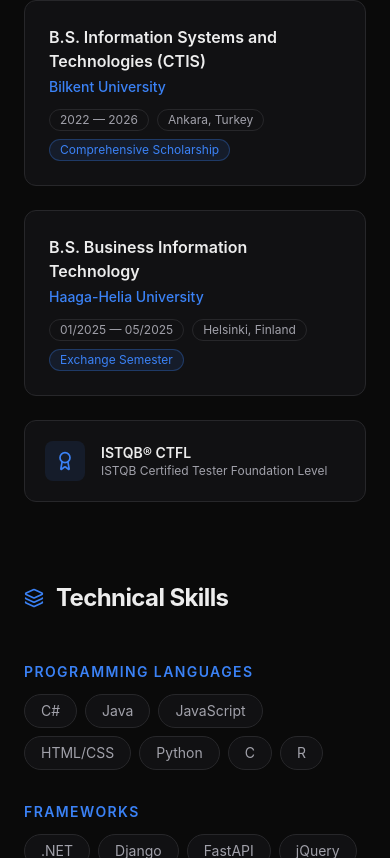
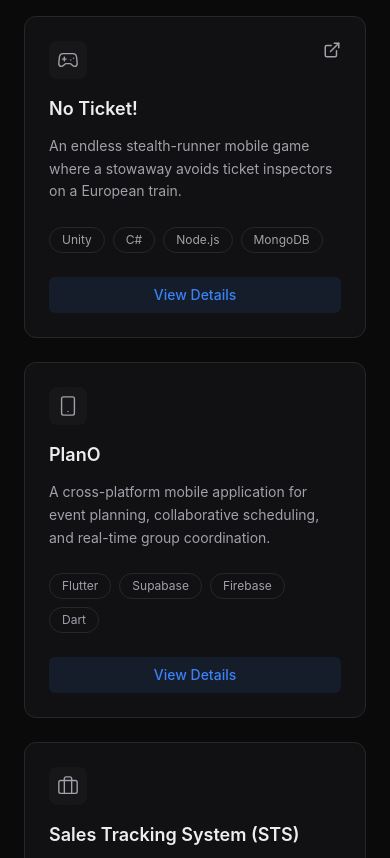
Before and after one commit to nefeygt/portfolio, a Next.js app: page / in a window 390 px wide. Shown: the part 2786-3644 px from the top of the page. Built offline with nearby package versions, Linux system fonts and the light colour scheme.

Commit message:
added new projects

```diff
--- /dev/null
+++ b/fix.js
@@ -0,0 +1 @@
+const fs = require("fs"); const content = fs.readFileSync("src/components/ProjectsSection.tsx", "utf8"); fs.writeFileSync("src/components/ProjectsSection.tsx", content.replace(/""/g, "\""), "utf8");
--- a/src/app/page.tsx
+++ b/src/app/page.tsx
@@ -13,8 +13,8 @@
       <main>
         <HeroSection />
         <ExperienceSection />
+        <ProjectsSection />
         <SkillsSection />
-        <ProjectsSection />
         <ContactSection />
       </main>
       <Footer />
--- a/src/components/ProjectsSection.tsx
+++ b/src/components/ProjectsSection.tsx
@@ -1,3 +1,7 @@
+"use client";
+
+import { useState, useEffect } from "react";
+import { AnimatePresence, motion } from "framer-motion";
 import {
   ExternalLink,
   Folder,
@@ -5,59 +9,85 @@
   Github,
   Code,
   Globe,
+  Server,
+  X,
+  Smartphone,
+  Briefcase
 } from "lucide-react";
 import type { LucideIcon } from "lucide-react";
 
 interface Project {
   title: string;
-  subtitle: string;
-  description: string;
+  shortDescription: string;
   technologies: string[];
+  fullStack: string[];
+  features: string[];
   icon: LucideIcon;
-  featured?: boolean;
-  comingSoon?: boolean;
-  github?: string;
-  live?: string;
+  githubUrl?: string;
+  liveUrl?: string;
 }
 
 const projects: Project[] = [
   {
-    title: "Waio",
-    subtitle: "2D Pixel Art Platformer Game",
-    description:
-      "Developed all game mechanics (player controls, physics interactions, level design) using object-oriented programming principles in C#. Configured Physics 2D settings for character movement, gravity, and collision detection. Optimized game performance and implemented a responsive user interface. Managed the entire Google Play Store publishing pipeline.",
-    technologies: ["Unity", "C#", "OOP", "Physics 2D"],
+    title: "No Ticket!",
+    shortDescription: "An endless stealth-runner mobile game where a stowaway avoids ticket inspectors on a European train.",
+    technologies: ["Unity", "C#", "Node.js", "MongoDB"],
+    fullStack: ["Unity", "C#", "Node.js", "Express", "MongoDB", "React", "Vite"],
+    features: [
+      "Developed the mobile game client using Unity and C#, paired with a custom Full-Stack LiveOps architecture (Node.js/Express, MongoDB) and a React/Vite admin dashboard.",
+      "Engineered a multi-stage Guard AI system encompassing custom dynamic Field of View (FOV) sightlines and smooth interpolation.",
+      "Architected robust Unity Editor tools (LevelEditorWindow, LevelValidator) for automated level generation and Over-The-Air (OTA) updates.",
+      "Implemented mobile-first performance optimizations utilizing heavy Object Pooling to eliminate runtime garbage collection spikes."
+    ],
     icon: Gamepad2,
-    featured: true,
-    github: "https://github.com/nefeygt/waio",
-    live: "https://nefeygt.itch.io/waio",
+    liveUrl: "https://noticket-admin.onrender.com/"
   },
   {
-    title: "TaskBoard Pro",
-    subtitle: "Full-Stack Project Management App",
-    description:
-      "A Kanban-style task management application with real-time collaborative boards, drag-and-drop functionality, and team workspaces. Features JWT authentication and role-based access control.",
-    technologies: ["React", "Node.js", "PostgreSQL", "Socket.io"],
-    icon: Code,
-    comingSoon: true,
-    github: "https://github.com/nefeygt",
+    title: "PlanO",
+    shortDescription: "A cross-platform mobile application for event planning, collaborative scheduling, and real-time group coordination.",
+    technologies: ["Flutter", "Supabase", "Firebase", "Dart"],
+    fullStack: ["Flutter", "Dart", "Riverpod", "Supabase", "PostgreSQL", "Firebase"],
+    features: [
+      "Built a cross-platform mobile app using Flutter (Dart) and Riverpod, integrating Supabase (PostgreSQL) for secure relational databases and Firebase for push notifications.",
+      "Orchestrated complex location-based services integrating OpenStreetMap and Google Maps for live geospatial presence tracking.",
+      "Engineered seamless background processes using a custom FCM handler for out-of-app notifications and dynamic routing.",
+      "Implemented advanced API integrations including deep linking, automated UI testing via device preview, and multi-language internationalization."
+    ],
+    icon: Smartphone,
+    //githubUrl: "https://github.com/PlanO-Organization/PlanO-Main",
+    //liveUrl: "https://github.com/PlanO-Organization/PlanO-Main"
   },
   {
-    title: "TravelLog",
-    subtitle: "Interactive Travel Journal",
-    description:
-      "A responsive web application for documenting and sharing travel experiences with interactive maps, photo galleries, and a rich text editor for writing journal entries.",
-    technologies: ["Next.js", "TypeScript", "Tailwind CSS", "Mapbox"],
-    icon: Globe,
-    comingSoon: true,
-    github: "https://github.com/nefeygt",
-    live: "#",
-  },
+    title: "Sales Tracking System (STS)",
+    shortDescription: "A comprehensive B2B SaaS platform designed for robust inventory management, order tracking, and administrative control.",
+    technologies: ["Next.js", "TypeScript", "Tailwind CSS", "PostgreSQL"],
+    fullStack: ["Next.js", "TypeScript", "Tailwind CSS", "Supabase", "PostgreSQL"],
+    features: [
+      "Architected a robust full-stack B2B SaaS platform using the Next.js App Router, TypeScript, Tailwind CSS, and Supabase.",
+      "Implemented an enterprise-grade Role-Based Access Control (RBAC) system securing administrative dashboards and complex CRUD operations.",
+      "Utilized Next.js Server Components and Server Actions to reduce client-side payloads while securely handling database mutations.",
+      "Configured Edge Middleware to intercept and manage both localized routing (English/Turkish i18n) and authenticated user sessions globally."
+    ],
+    icon: Briefcase,
+    //githubUrl: "#",
+    //liveUrl: "#"
+  }
 ];
 
 export default function ProjectsSection() {
+  const [selectedProject, setSelectedProject] = useState<Project | null>(null);
+
+  useEffect(() => {
+    if (selectedProject) {
+      document.body.style.overflow = "hidden";
+    } else {
+      document.body.style.overflow = "unset";
+    }
+    return () => { document.body.style.overflow = "unset"; };
+  }, [selectedProject]);
+
   return (
-    <section id="projects" className="px-6 py-24">
+    <section id="projects" className="px-6 py-24 relative">
       <div className="mx-auto max-w-5xl">
         <div className="mb-16 flex items-center gap-3">
           <Folder size={20} className="text-accent" />
@@ -70,51 +100,33 @@
             return (
               <article
                 key={i}
-                className={`relative group flex flex-col rounded-xl border bg-card p-6 transition-all duration-300 overflow-hidden ${
-                  project.featured
-                    ? "border-accent/30 sm:col-span-2 lg:col-span-1 hover:shadow-[0_0_24px_rgba(59,130,246,0.08)]"
-                    : project.comingSoon
-                      ? "border-border/50"
-                      : "border-border hover:border-accent/40 hover:shadow-[0_0_24px_rgba(59,130,246,0.08)]"
-                }`}
+                className="relative group flex flex-col rounded-xl border border-border bg-card p-6 transition-all duration-300 hover:border-accent/40 hover:shadow-[0_0_24px_rgba(59,130,246,0.08)]"
               >
-                <div className={project.comingSoon ? "opacity-30 select-none" : ""}>
                 <div className="mb-4 flex items-start justify-between">
-                    <div className="flex items-center gap-3">
-                      <div
-                        className={`rounded-lg p-2 ${
-                          project.featured
-                            ? "bg-accent/10 text-accent"
-                            : "bg-border/30 text-muted group-hover:text-accent"
-                        } transition-colors`}
-                      >
+                  <div className="rounded-lg bg-border/30 p-2 text-muted transition-colors group-hover:text-accent">
                     <Icon size={22} strokeWidth={1.5} />
                   </div>
-                      {project.featured && (
-                        <span className="rounded-full bg-accent/10 px-2.5 py-0.5 text-[10px] font-semibold tracking-wider text-accent uppercase">
-                          Featured
-                        </span>
-                      )}
-                    </div>
                   <div className="flex gap-3">
-                      {project.github && !project.comingSoon && (
+                    {project.githubUrl && (
                       <a
-                          href={project.github}
+                        href={project.githubUrl}
                         target="_blank"
                         rel="noopener noreferrer"
+                        onClick={(e) => e.stopPropagation()}
                         aria-label={`${project.title} source code`}
-                          className="text-muted transition-colors hover:text-foreground"
+                        className="text-muted transition-all hover:text-foreground hover:scale-110"
                       >
                         <Github size={18} />
                       </a>
                     )}
-                      {project.live && !project.comingSoon && (
+                    {project.liveUrl && (
                       <a
-                          href={project.live}
+                        href={project.liveUrl}
                         target="_blank"
                         rel="noopener noreferrer"
+                        onClick={(e) => e.stopPropagation()}
                         aria-label={`${project.title} live demo`}
-                          className="text-muted transition-colors hover:text-foreground"
+                        className="text-muted transition-all hover:text-foreground hover:scale-110"
                       >
                         <ExternalLink size={18} />
                       </a>
@@ -122,20 +134,16 @@
                   </div>
                 </div>
 
-                  <h3 className="mb-1 text-lg font-semibold transition-colors group-hover:text-accent">
+                <h3 className="mb-3 text-lg font-semibold transition-colors group-hover:text-accent">
                   {project.title}
                 </h3>
 
-                  <p className="mb-3 text-xs font-medium text-accent/70">
-                    {project.subtitle}
+                <p className="mb-6 flex-1 text-sm leading-relaxed text-muted line-clamp-3">
+                  {project.shortDescription}
                 </p>
 
-                  <p className="mb-6 flex-1 text-sm leading-relaxed text-muted">
-                    {project.description}
-                  </p>
-
-                  <div className="flex flex-wrap gap-2">
-                    {project.technologies.map((tech) => (
+                <div className="mb-6 flex flex-wrap gap-2">
+                  {project.technologies.slice(0, 4).map((tech) => (
                     <span
                       key={tech}
                       className="rounded-full border border-border px-3 py-1 text-xs text-muted transition-colors group-hover:border-accent/30 group-hover:text-foreground"
@@ -144,20 +152,109 @@
                     </span>
                   ))}
                 </div>
-                </div>
 
-                {project.comingSoon && (
-                  <div className="absolute inset-0 flex items-center justify-center backdrop-blur-md bg-card/30 rounded-xl">
-                    <span className="rounded-full border border-accent/40 bg-accent/10 px-5 py-2 text-sm font-semibold tracking-widest text-accent uppercase shadow-[0_0_20px_rgba(59,130,246,0.15)]">
-                      Coming Soon
-                    </span>
-                  </div>
-                )}
+                <button
+                  onClick={() => setSelectedProject(project)}
+                  className="mt-auto w-full rounded-md bg-accent/10 px-4 py-2 text-sm font-medium text-accent transition-colors hover:bg-accent hover:text-white"
+                >
+                  View Details
+                </button>
               </article>
             );
           })}
         </div>
       </div>
+
+      <AnimatePresence>
+        {selectedProject && (
+          <div className="fixed inset-0 z-50 flex items-center justify-center px-4">
+            <motion.div
+              initial={{ opacity: 0 }}
+              animate={{ opacity: 1 }}
+              exit={{ opacity: 0 }}
+              onClick={() => setSelectedProject(null)}
+              className="absolute inset-0 bg-background/80 backdrop-blur-sm"
+            />
+            <motion.div
+              initial={{ opacity: 0, scale: 0.95, y: 20 }}
+              animate={{ opacity: 1, scale: 1, y: 0 }}
+              exit={{ opacity: 0, scale: 0.95, y: 20 }}
+              transition={{ type: "spring", duration: 0.5 }}
+              className="relative z-10 w-full max-w-2xl overflow-y-auto max-h-[90vh] rounded-2xl border border-border bg-card p-6 shadow-2xl sm:p-8 custom-scrollbar"
+            >
+              <button
+                onClick={() => setSelectedProject(null)}
+                className="absolute right-4 top-4 rounded-full p-2 text-muted transition-colors hover:bg-muted/20 hover:text-foreground focus:outline-none"
+              >
+                <X size={20} />
+              </button>
+
+              <div className="mb-6 flex items-center gap-4">
+                <div className="rounded-xl bg-accent/10 p-3 text-accent shrink-0">
+                  <selectedProject.icon size={28} strokeWidth={1.5} />
+                </div>
+                <div>
+                  <h3 className="text-2xl font-bold">{selectedProject.title}</h3>
+                  <div className="mt-2 flex gap-3">
+                    {selectedProject.githubUrl && (
+                      <a
+                        href={selectedProject.githubUrl}
+                        target="_blank"
+                        rel="noopener noreferrer"
+                        className="flex items-center gap-2 text-sm text-muted hover:text-foreground transition-colors"
+                      >
+                        <Github size={16} />
+                        Source
+                      </a>
+                    )}
+                    {selectedProject.liveUrl && (
+                      <a
+                        href={selectedProject.liveUrl}
+                        target="_blank"
+                        rel="noopener noreferrer"
+                        className="flex items-center gap-2 text-sm text-muted hover:text-foreground transition-colors"
+                      >
+                        <ExternalLink size={16} />
+                        Live Demo
+                      </a>
+                    )}
+                  </div>
+                </div>
+              </div>
+
+              <div className="mb-8">
+                <h4 className="mb-3 text-sm font-semibold text-foreground/80 uppercase tracking-wider">
+                  Tech Stack
+                </h4>
+                <div className="flex flex-wrap gap-2">
+                  {selectedProject.fullStack.map((tech) => (
+                    <span
+                      key={tech}
+                      className="rounded-md bg-muted/10 px-3 py-1.5 text-sm font-medium text-foreground/90 border border-border/50"
+                    >
+                      {tech}
+                    </span>
+                  ))}
+                </div>
+              </div>
+
+              <div>
+                <h4 className="mb-3 text-sm font-semibold text-foreground/80 uppercase tracking-wider">
+                  Key Engineering Achievements
+                </h4>
+                <ul className="space-y-3">
+                  {selectedProject.features.map((feature, idx) => (
+                    <li key={idx} className="flex items-start gap-3 text-muted">
+                      <span className="mt-1.5 h-1.5 w-1.5 shrink-0 rounded-full bg-accent" />
+                      <span className="text-sm leading-relaxed">{feature}</span>
+                    </li>
+                  ))}
+                </ul>
+              </div>
+            </motion.div>
+          </div>
+        )}
+      </AnimatePresence>
     </section>
   );
 }
--- /dev/null
+++ b/updateProjects.js
@@ -0,0 +1,75 @@
+
+const fs = require("fs");
+let content = fs.readFileSync("src/components/ProjectsSection.tsx", "utf8");
+
+const importsOld = `import {
+  ExternalLink,
+  Folder,
+  Gamepad2,
+  Github,
+  Code,
+  Globe,
+  Server,
+  X
+} from "lucide-react";`;
+
+const importsNew = `import {
+  ExternalLink,
+  Folder,
+  Gamepad2,
+  Github,
+  Code,
+  Globe,
+  Server,
+  X,
+  Smartphone,
+  Briefcase
+} from "lucide-react";`;
+
+content = content.replace(importsOld, importsNew);
+
+const projectsRegex = /const projects: Project\[\] = \[([\s\S]*?)\];/;
+const newProjects = `const projects: Project[] = [
+  {
+    title: "NoTicket!",
+    shortDescription: "An endless stealth-runner mobile game where a stowaway avoids ticket inspectors on a European train.",
+    technologies: ["Unity", "C#", "Node.js", "MongoDB"],
+    fullStack: ["Unity", "C#", "Node.js", "Express", "MongoDB", "React", "Vite"],
+    features: [
+      "Developed the mobile game client using Unity and C#, paired with a custom Full-Stack LiveOps architecture (Node.js/Express, MongoDB) and a React/Vite admin dashboard.",
+      "Engineered a multi-stage Guard AI system encompassing custom dynamic Field of View (FOV) sightlines and smooth interpolation.",
+      "Architected robust Unity Editor tools (LevelEditorWindow, LevelValidator) for automated level generation and Over-The-Air (OTA) updates.",
+      "Implemented mobile-first performance optimizations utilizing heavy Object Pooling to eliminate runtime garbage collection spikes."
+    ],
+    icon: Gamepad2
+  },
+  {
+    title: "PlanO",
+    shortDescription: "A cross-platform mobile application for advanced event planning, collaborative scheduling, and real-time group coordination.",
+    technologies: ["Flutter", "Supabase", "Firebase", "Dart"],
+    fullStack: ["Flutter", "Dart", "Riverpod", "Supabase", "PostgreSQL", "Firebase"],
+    features: [
+      "Built a cross-platform mobile app using Flutter (Dart) and Riverpod, integrating Supabase (PostgreSQL) for secure relational databases and Firebase for push notifications.",
+      "Orchestrated complex location-based services integrating OpenStreetMap and Google Maps for live geospatial presence tracking.",
+      "Engineered seamless background processes using a custom FCM handler for out-of-app notifications and dynamic routing.",
+      "Implemented advanced API integrations including deep linking, automated UI testing via device preview, and multi-language internationalization."
+    ],
+    icon: Smartphone
+  },
+  {
+    title: "Sales Tracking System (STS)",
+    shortDescription: "A comprehensive B2B SaaS platform designed for robust inventory management, order tracking, and administrative control.",
+    technologies: ["Next.js", "TypeScript", "Tailwind CSS", "PostgreSQL"],
+    fullStack: ["Next.js", "TypeScript", "Tailwind CSS", "Supabase", "PostgreSQL"],
+    features: [
+      "Architected a robust full-stack B2B SaaS platform using the Next.js App Router, TypeScript, Tailwind CSS, and Supabase.",
+      "Implemented an enterprise-grade Role-Based Access Control (RBAC) system securing administrative dashboards and complex CRUD operations.",
+      "Utilized Next.js Server Components and Server Actions to reduce client-side payloads while securely handling database mutations.",
+      "Configured Edge Middleware to intercept and manage both localized routing (English/Turkish i18n) and authenticated user sessions globally."
+    ],
+    icon: Briefcase
+  }
+];`;
+
+content = content.replace(projectsRegex, newProjects);
+fs.writeFileSync("src/components/ProjectsSection.tsx", content, "utf8");
```
Lines whose indentation alone changed are shown as unchanged.
